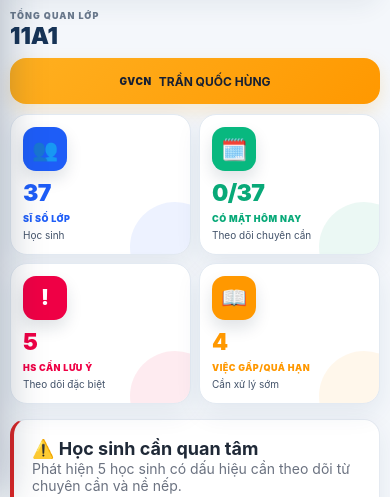
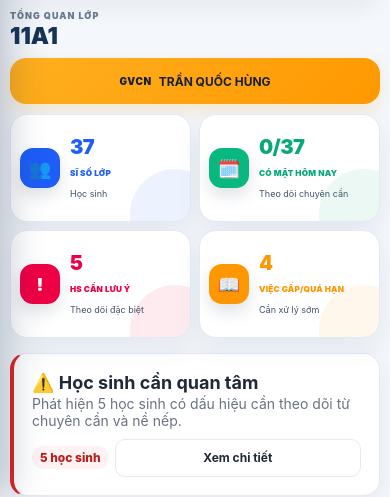
Before and after one commit to dathien/quan-ly-lop-hoc, a website: page index.html in a window 390 px wide. Shown: the part 347-844 px from the top of the page. Drawn offline with Linux system fonts and the light colour scheme.

Commit message:
Update index.html

```diff
--- a/index.html
+++ b/index.html
@@ -1350,6 +1350,87 @@ html,body{overflow-x:hidden!important;background:#f4f7fb!important}body{font-siz
   .hero-actions{
     display:none!important;
   }
+}
+</style>
+
+
+<style id="gvcn-v3831-kpi-horizontal">
+/* 4 thẻ Tổng quan: icon bên trái, nội dung bên phải */
+.overview-kpi{
+  display:grid!important;
+  grid-template-columns:62px minmax(0,1fr)!important;
+  grid-template-rows:auto auto auto!important;
+  column-gap:15px!important;
+  align-items:center!important;
+  min-height:126px!important;
+  padding:17px!important;
+}
+.overview-icon{
+  grid-column:1!important;
+  grid-row:1 / 4!important;
+  width:58px!important;
+  height:58px!important;
+  margin:0!important;
+  align-self:center!important;
+}
+.overview-value{
+  grid-column:2!important;
+  grid-row:1!important;
+  align-self:end!important;
+  margin:0!important;
+}
+.overview-label{
+  grid-column:2!important;
+  grid-row:2!important;
+  margin:5px 0 0!important;
+}
+.overview-sub{
+  grid-column:2!important;
+  grid-row:3!important;
+  margin:4px 0 0!important;
+  align-self:start!important;
+}
+
+/* Mobile vẫn giữ 2x2, nhưng từng thẻ theo chiều ngang */
+@media(max-width:780px){
+  .overview-kpi{
+    grid-template-columns:48px minmax(0,1fr)!important;
+    column-gap:10px!important;
+    min-height:108px!important;
+    padding:11px!important;
+  }
+  .overview-icon{
+    width:46px!important;
+    height:46px!important;
+    font-size:21px!important;
+  }
+  .overview-value{
+    font-size:22px!important;
+  }
+  .overview-label{
+    font-size:8.8px!important;
+    line-height:1.18!important;
+    letter-spacing:.025em!important;
+  }
+  .overview-sub{
+    font-size:9.7px!important;
+    line-height:1.18!important;
+  }
+}
+@media(max-width:390px){
+  .overview-kpi{
+    grid-template-columns:42px minmax(0,1fr)!important;
+    column-gap:8px!important;
+    padding:9px!important;
+  }
+  .overview-icon{
+    width:40px!important;
+    height:40px!important;
+    font-size:18px!important;
+  }
+  .overview-value{font-size:20px!important}
+  .overview-label{font-size:8.2px!important}
+  .overview-sub{font-size:9px!important}
 }
 </style>
 
```
